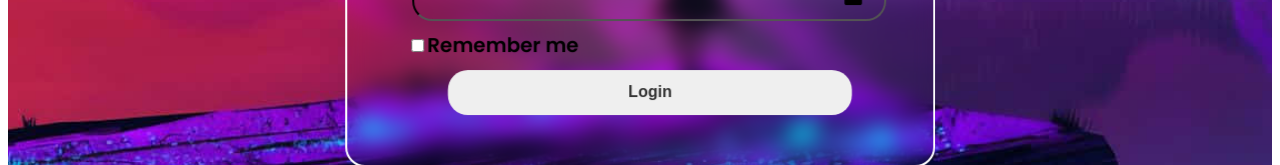
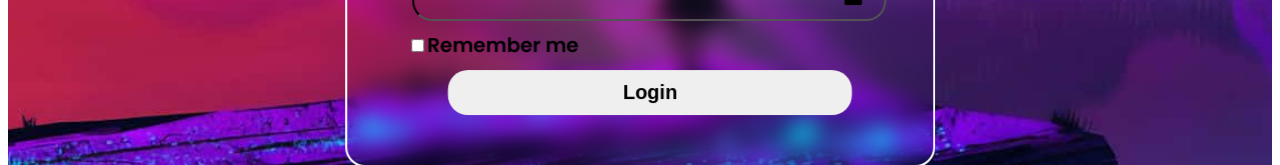
Before and after one commit to nqkhai294/LoginSite, a React (Create React App) app in the folder client/: page /login in a window 1280 px wide. Shown: the part 966-1131 px from the top of the page. Built offline with nearby package versions, Linux system fonts and the light colour scheme.

Commit message:
update loading

```diff
--- a/client/src/components/Loading/Loading.jsx
+++ b/client/src/components/Loading/Loading.jsx
@@ -1,11 +1,13 @@
-import './Loading.scss';
+import "./Loading.scss";
 
 const Loading = () => {
-    return (
-        <div className="loading">
+  return (
+    <div className="loading">
+      <div className="loading-icon">
         <h1>Loading...</h1>
-        </div>
-    );
-}
+      </div>
+    </div>
+  );
+};
 
 export default Loading;
--- a/client/src/components/Loading/Loading.scss
+++ b/client/src/components/Loading/Loading.scss
@@ -0,0 +1,22 @@
+.loading {
+    display: flex;
+    justify-content: center;
+    align-items: center;
+    height: 100vh;
+    width: 100%;
+    background-color: rgba(254, 242, 242, 0.5);
+    position: fixed;
+    top: 0;
+    left: 0;
+    z-index: 1000;
+
+    .loading-icon {
+        height: 20vh;
+        width: 40vh;
+        border: 2px solid black;
+        background-color: aqua;
+        display: flex;
+        align-items: center;
+        justify-content: center;
+    }
+}
--- a/client/src/components/Login/Login.jsx
+++ b/client/src/components/Login/Login.jsx
@@ -3,6 +3,7 @@ import { FaUserAlt } from "react-icons/fa";
 import { FaLock } from "react-icons/fa";
 import { useState } from "react";
 import axios from "axios";
+import { NavLink } from "react-router-dom";
 
 const Login = () => {
   const [submitSuccess, setSubmitSuccess] = useState(false);
@@ -131,7 +132,11 @@ const Login = () => {
                   Remember me
                 </label>
               </div>
-              <button type="submit">Login</button>
+              <button type="submit" className="btn-login">
+                <NavLink to="/loading" className="nav-link">
+                  Login
+                </NavLink>
+              </button>
             </form>
           </div>
         </div>
--- a/client/src/components/Login/Login.scss
+++ b/client/src/components/Login/Login.scss
@@ -48,7 +48,7 @@
             height: 15vh;
             width: 33vw;
             margin-bottom: 20px;
-            background-size: cover;
+            background-size:cover;
             background-image: url(../../assets/image3.jfif);
         }
 
@@ -152,6 +152,16 @@
                 font-style: italic;
               }
 
+            .btn-login {
+                .nav-link {
+                    color: #000000;
+                    font-size: 20px;
+                    font-weight: 600;
+                    text-align: center;
+                    text-decoration: none;
+                }
+
+            }
         }
     }
 }
```
